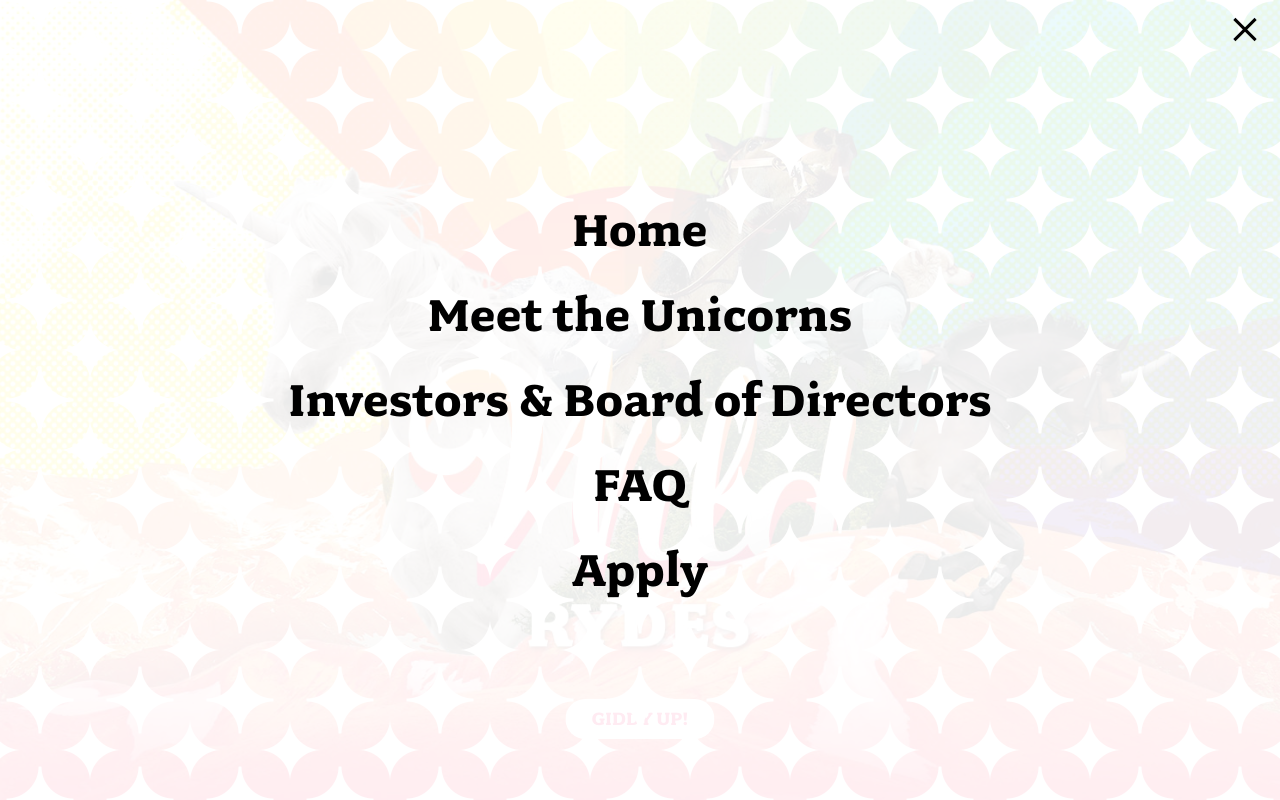
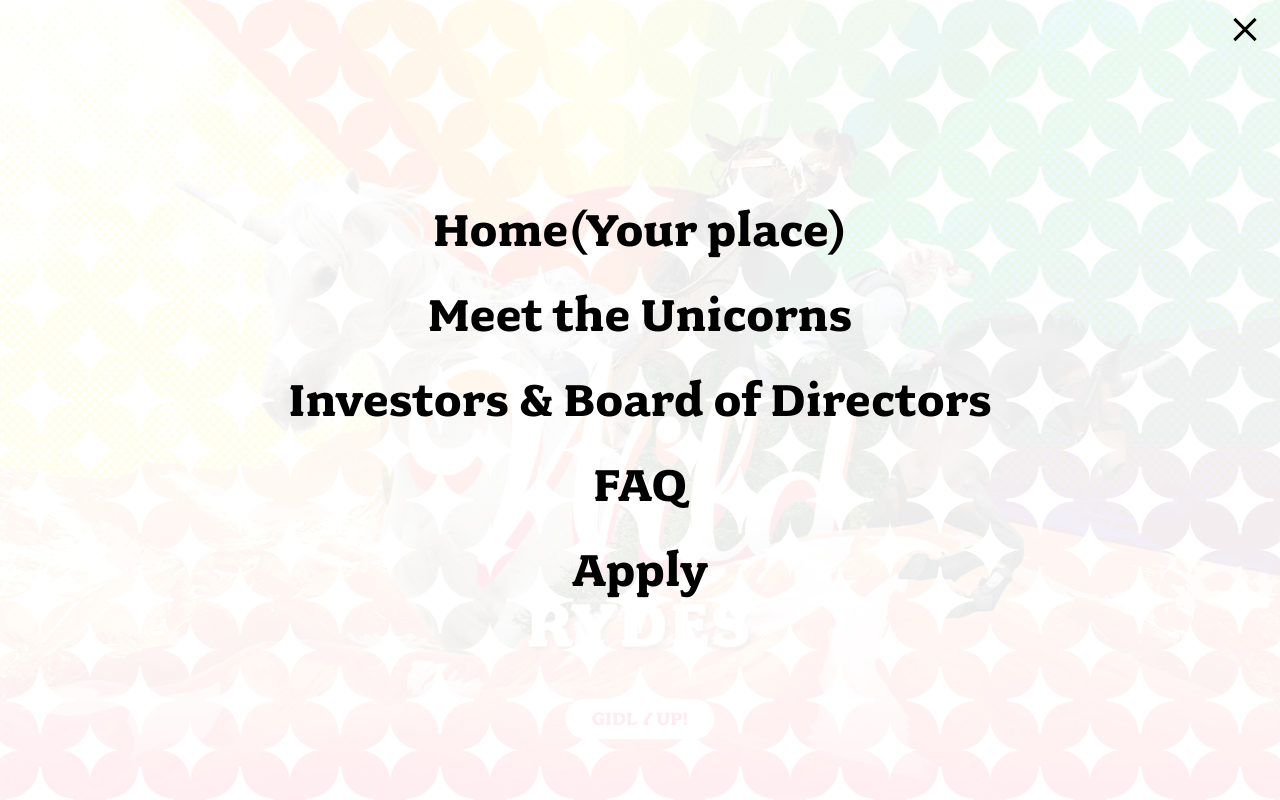
Before and after one commit to tkorsgaard/wildrydes-site, a plain HTML site: page index.html in a window 1280 px wide. Both pictures are taken after a click on the button "Menu". Shown: the top 800 px of the page. Drawn offline with Linux system fonts and the light colour scheme.

Commit message:
updated title and others

```diff
--- a/index.html
+++ b/index.html
@@ -4,7 +4,7 @@
   <meta charset="utf-8">
   <meta name="description" content="">
   <meta name="viewport" content="width=device-width, initial-scale=1">
-  <title>Wild Rydes</title>
+  <title>Wild Rydes - bygget af Thomas Korsgaard</title>
 
   <link rel="stylesheet" href="css/font.css">
   <link rel="stylesheet" href="css/main.css">
@@ -14,10 +14,10 @@
 <body class="page-home">
 
   <header class="site-header">
-    <h1 class="title">Wild Rydes</h1>
+    <h1 class="title">Wild Rydes!</h1>
     <nav class="site-nav">
       <ul>
-        <li><a href="index.html">Home</a></li>
+        <li><a href="index.html">Home(Your place)</a></li>
         <li><a href="unicorns.html">Meet the Unicorns</a></li>
         <li><a href="investors.html">Investors &amp; Board of Directors</a></li>
         <li><a href="faq.html">FAQ</a></li>
```
